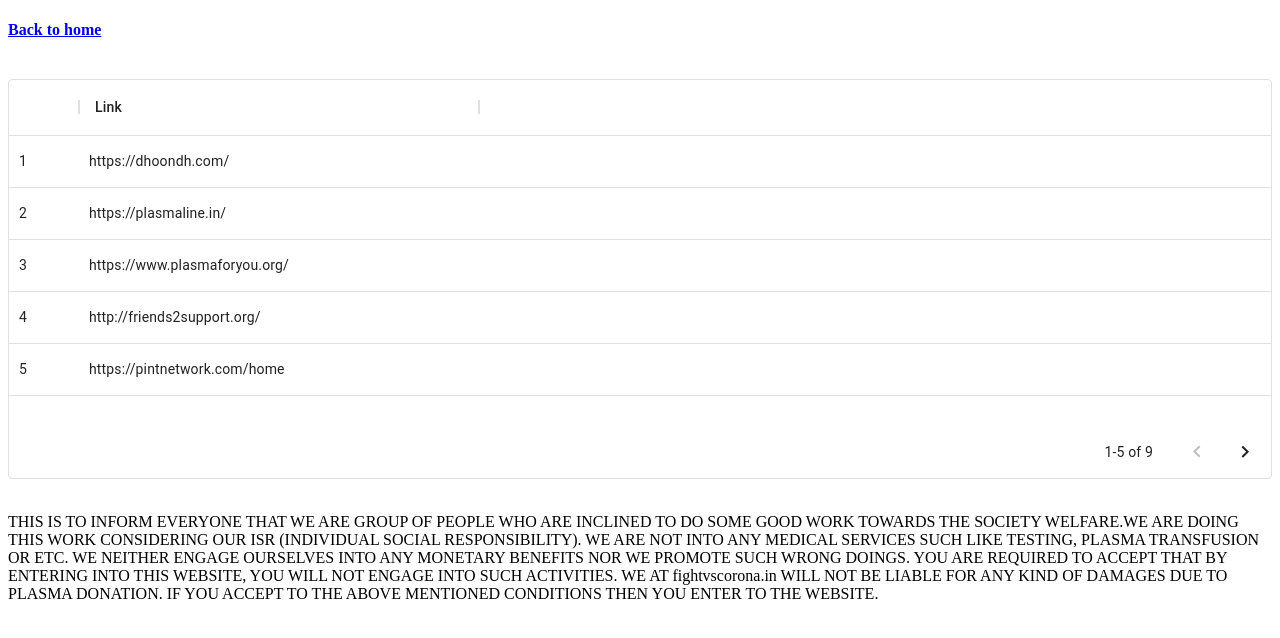
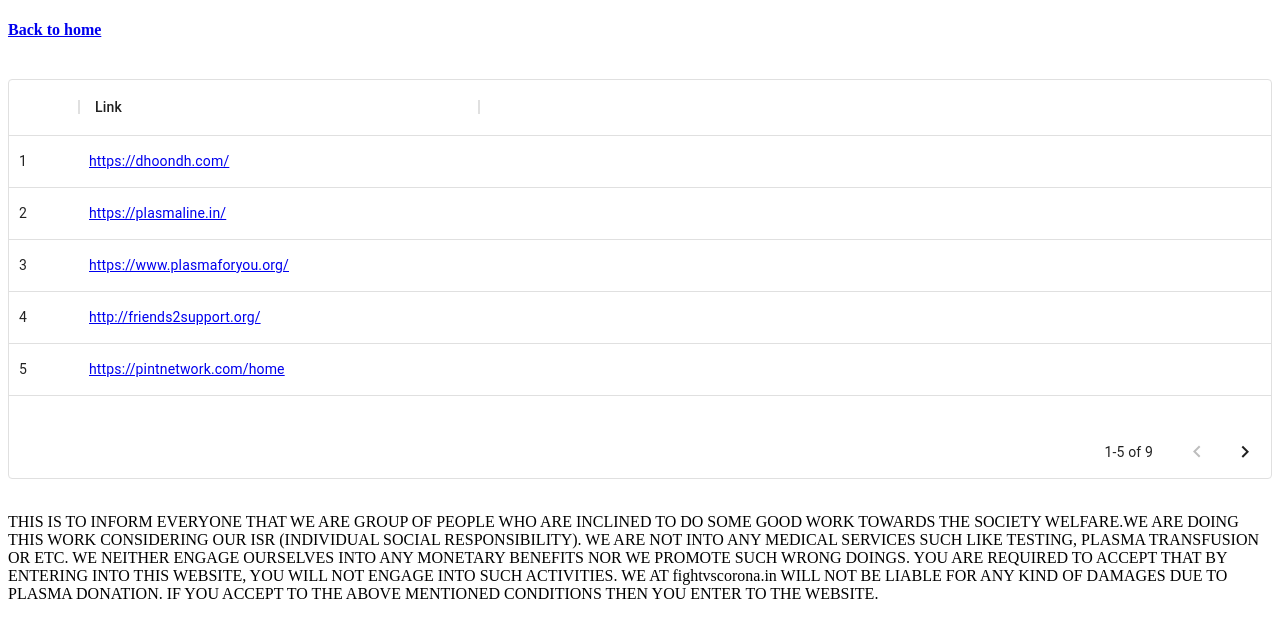
Before and after one commit to chetan-acharekar/covidinfo, a Next.js app: page /plasma in a window 1280 px wide. Shown: the top 638 px of the page. Built offline with nearby package versions, Linux system fonts and the light colour scheme.

Commit message:
added hrefs to plasma

```diff
--- a/pages/plasma.js
+++ b/pages/plasma.js
@@ -4,7 +4,11 @@ import Link from "next/link";
 
 const columns = [
     { field: 'id', headerName: 'ID', width: 70 },
-    { field: 'link', headerName: 'Link', width: 400 }
+    { field: 'link', headerName: 'Link', width: 400,
+        renderCell: ( param) => (
+            <a href={param.value} target="_blank" rel="noreferrer noopener">{param.value}</a>
+        ) },
+
 ];
 
 const rows = [
```
